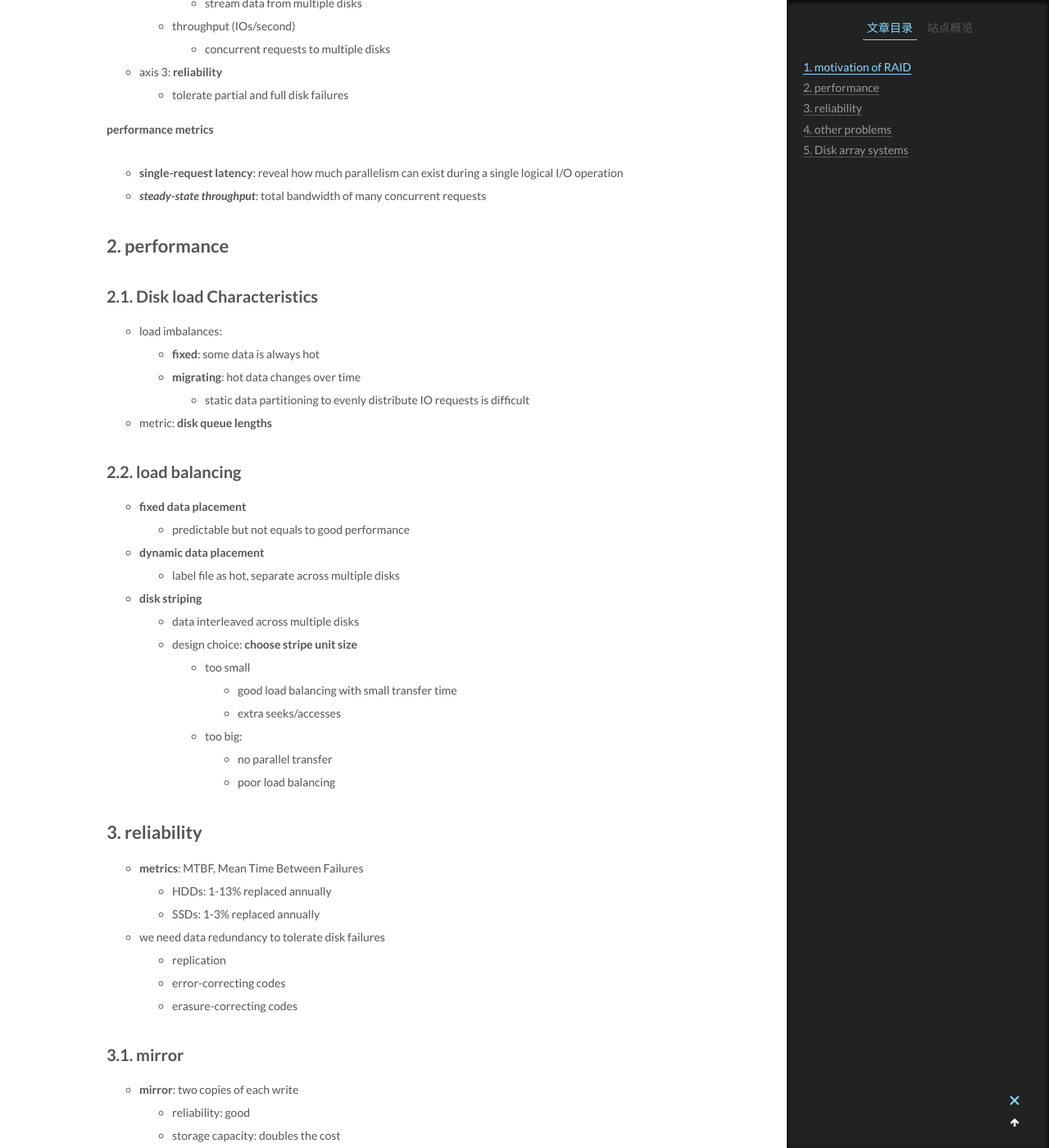
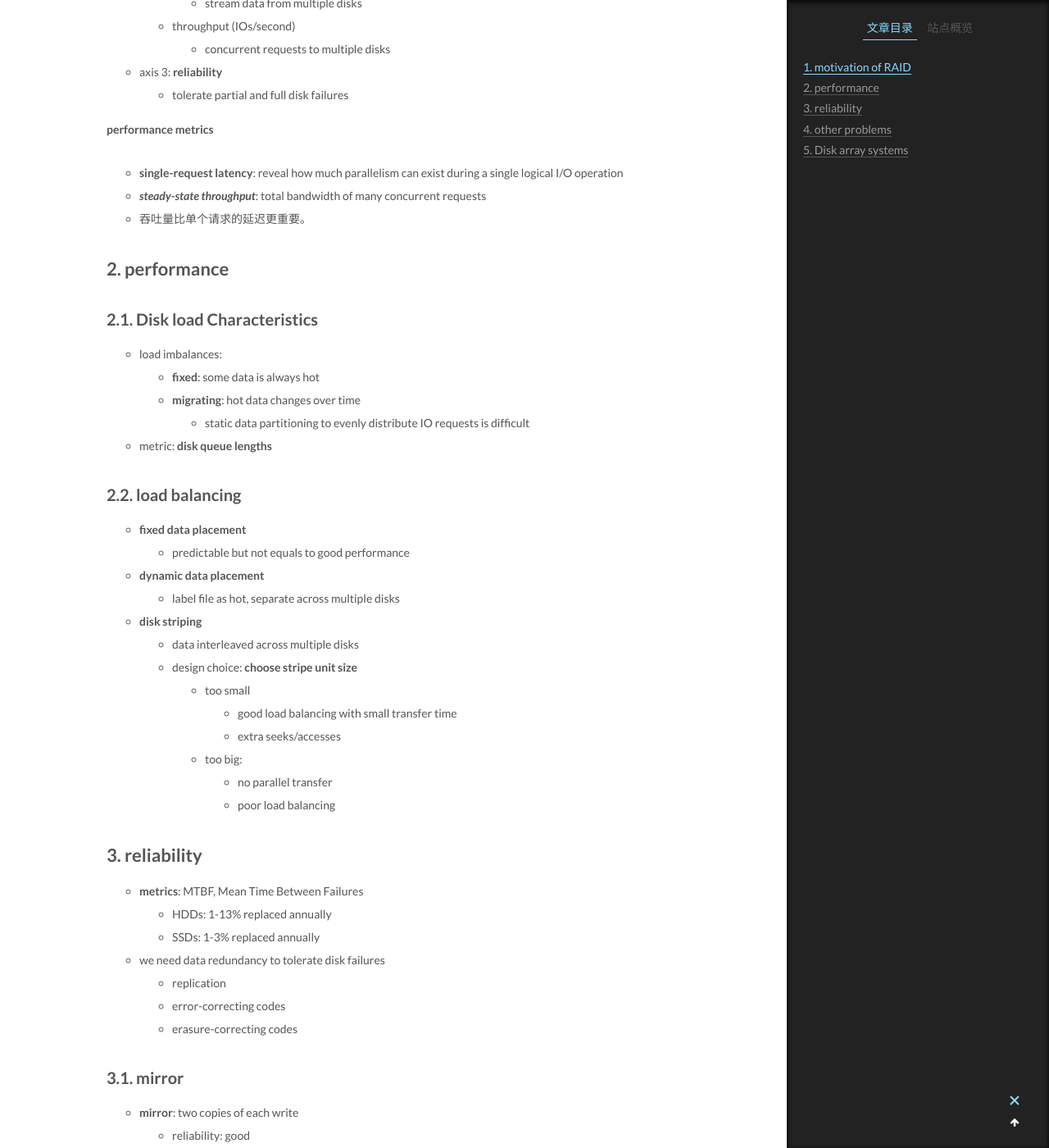
Before and after one commit to Willendless/willendless.github.io, a Jekyll site: the page built from _posts/2021-9-30-存储系统（五）.md, in a window 1280 px wide and 1400 px high, scrolled down 641 px. Shown: the whole window at 82% size. Built offline with Jekyll 4.4.1, drawn with Linux system fonts in a browser that asks for light colours; formulas are drawn with MathJax 3; comment, search, counter and statistics services are not loaded.

Commit message:
feat: update tradeoff analysis

```diff
--- a/_posts/2021-9-30-存储系统（五）.md
+++ b/_posts/2021-9-30-存储系统（五）.md
@@ -28,6 +28,7 @@ tags:
 
 + **single-request latency**: reveal how much parallelism can exist during a single logical I/O operation
 + ***steady-state throughput***: total bandwidth of many concurrent requests
++ 吞吐量比单个请求的延迟更重要。
 
 ## 2. performance
 
```
